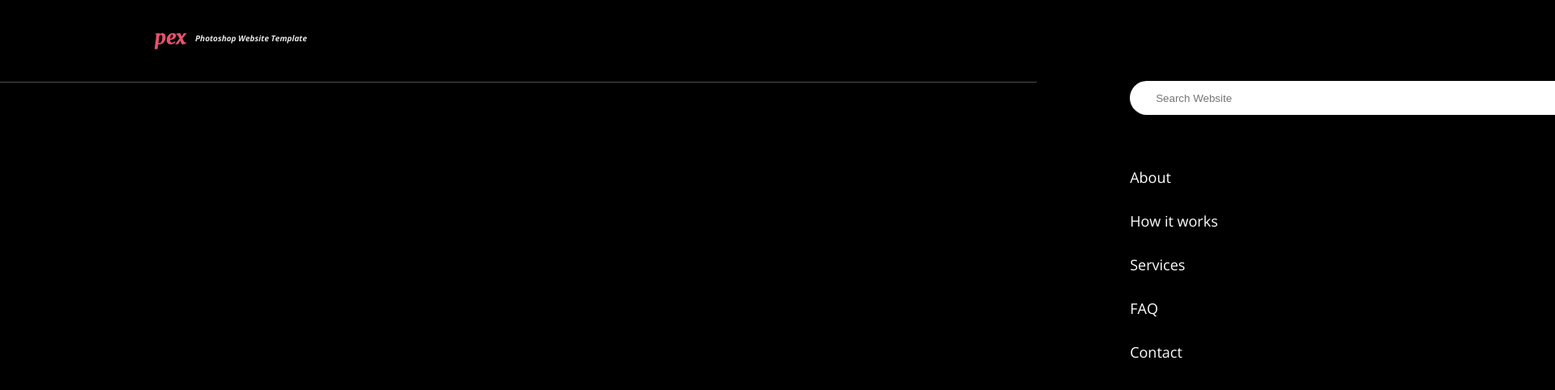
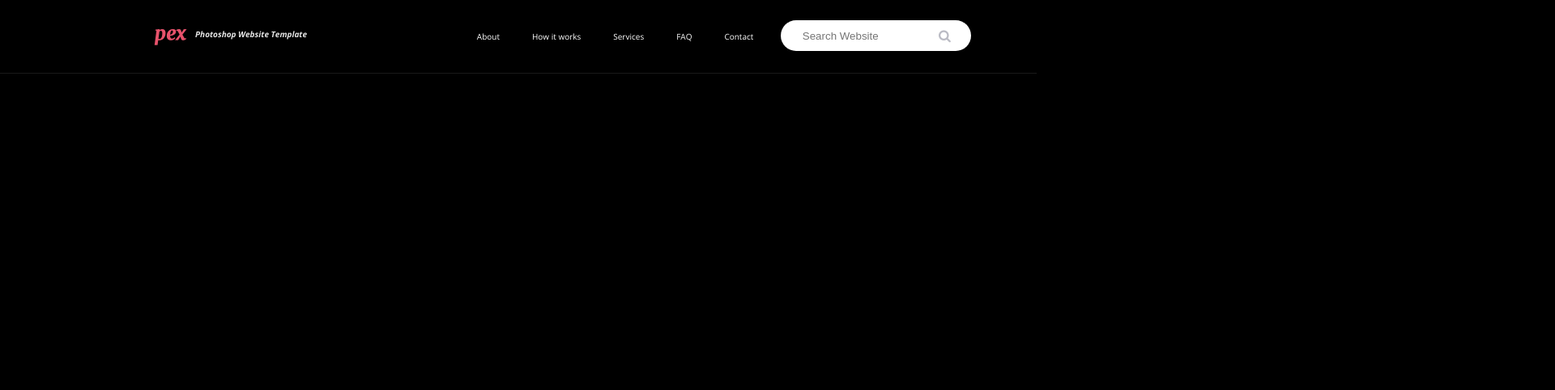
Before and after one commit to jiannejose/pex, a website: page guidelines/nav.html in a window 1280 px wide. Shown: the top 482 px of the page at 81% size, 1920 px wide, since content can reach past the window. Drawn offline with nearby package versions, Linux system fonts and the light colour scheme.

Commit message:
Nav: Desktop Complete

```diff
--- a/assets/scss/components/c-nav.scss
+++ b/assets/scss/components/c-nav.scss
@@ -1,11 +1,18 @@
 .c-nav {
-  padding: 40px 20px;
+  padding: 35px 0;
   position: relative;
 }
 
 @include breakpoint(medium) {
   .c-nav {
-    padding: 40px 0;
+    padding: 35px 0;
+  }
+}
+
+@include breakpoint(large) {
+  .c-nav {
+    width: 25%;
+    display: inline-block;
   }
 }
 
@@ -30,12 +37,15 @@
   padding-left: 10px;
 }
 
+.c-nav__logo:hover {
+  cursor: pointer;
+}
 
 /*** BURGER ***/
 .c-nav__burger {
   position: absolute;
   top: 35px;
-  right: 20px;
+  right: 0;
 
   span {
     width: 25px;
@@ -46,24 +56,10 @@
   }
 }
 
-@include breakpoint(medium) {
-  .c-nav__burger {
-    right: 0;
-  }
-}
-
 @include breakpoint(large) {
   .c-nav__burger {
     display: none;
   }
-}
-
-
-/*** BORDER ***/
-.c-nav__border {
-  width: 100%;
-  height: 1px;
-  background-color: rgba(255, 255, 255, 0.3);
 }
 
 
@@ -87,13 +83,29 @@
 
 @include breakpoint(large) {
   .c-nav__main {
+    width: 65%;
+    height: auto;
+    right: 0;
     background-color: transparent;
+    display: flex;
+    flex-direction: row-reverse;
+    transition: none;
+    margin-right: 25px;
   }
 }
+
+@include breakpoint(1440px) {
+  .c-nav__main {
+    width: 50%;
+    margin-right: 40px;
+  }
+}
+
 
 /*** CLOSE TOGGLE ***/
 .c-nav__close {
   @extend .c-nav__burger;
+  right: 20px;
 
   span:first-child {
     transform: rotate(45deg);
@@ -124,7 +136,7 @@
   background-color: $white-900;
   border-radius: 50px;
   display: flex;
-  padding: 10px 30px;
+  padding: 8px 25px;
   margin: 100px auto 50px;
 
   input {
@@ -135,6 +147,29 @@
   a {
     color: #babbc4;
     padding-left: 10px;
+    transition: color 300ms ease;
+  }
+}
+
+.c-nav__search-container a:hover {
+  color: $blue900-transparent;
+}
+
+@include breakpoint(medium) {
+  .c-nav__search {
+    width: 50%;
+  }
+}
+
+@include breakpoint(large) {
+  .c-nav__search {
+    width: 35%;
+    margin: 25px 0;
+  }
+
+  .c-nav__search-container {
+    width: 235px;
+    margin: 0;
   }
 }
 
@@ -159,3 +194,34 @@
     text-decoration: none;
   }
 }
+
+@include breakpoint(large) {
+  .c-nav__menu {
+    width: 395px;
+    display: inline-block;
+    margin: 0;
+
+    ul {
+      display: flex;
+    }
+
+    li {
+      line-height: 1em;
+      padding: 35px 20px 0;
+    }
+
+    a {
+      font-size: $font-xs;
+      padding-bottom: 36px;
+      transition: border 200ms ease;
+    }
+  }
+
+  .c-nav__menu {
+    a:hover {
+      border-bottom: 3px solid $white-900;
+      cursor: pointer;
+    }
+  }
+
+}
--- a/assets/scss/main.scss
+++ b/assets/scss/main.scss
@@ -18,6 +18,7 @@
 // Objects
 @import 'objects/o-container';
 @import 'objects/o-buttons';
+@import 'objects/o-border';
 
 // Components
 @import 'components/c-header';
--- /dev/null
+++ b/assets/scss/objects/o-border.scss
@@ -0,0 +1,7 @@
+.o-border {
+  width: 100%;
+  height: 1px;
+  background-color: rgba(255, 255, 255, 0.1);
+  position: absolute;
+  top: 90px;
+}
--- a/guidelines/nav.html
+++ b/guidelines/nav.html
@@ -13,8 +13,8 @@
         <main>
 
             <!-- nav start -->
-            <nav>
-                <div class="c-nav o-container">
+            <nav class="o-container">
+                <div class="c-nav">
                     <div class="c-nav__logo">
                         <a href="#" class="c-nav__logo-image">
                             <img src="../assets/img/Logo.png" alt="Logo Image" />
@@ -32,8 +32,6 @@
                     </div>
 
                 </div> <!-- /c-nav -->
-
-                <div class="c-nav__border"></div>
 
                 <div class="c-nav__main">
                     <div class="c-nav__close">
@@ -80,6 +78,8 @@
             </nav>
             <!-- nav end -->
 
+            <div class="o-border"></div>
+
         </main>
     </body>
 </html>
```
Also changed, not shown: dist/styles.css, 1 other file.
